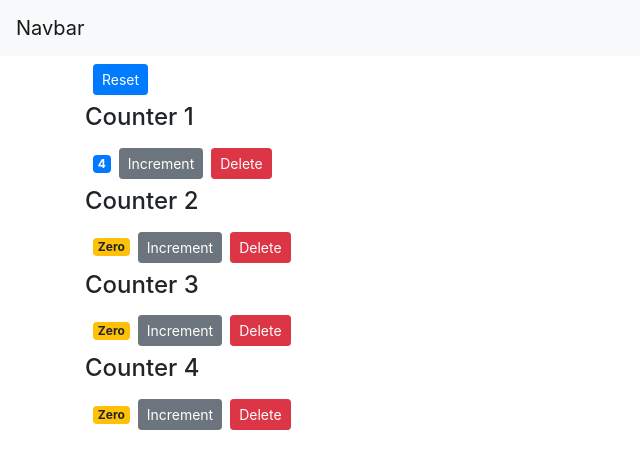
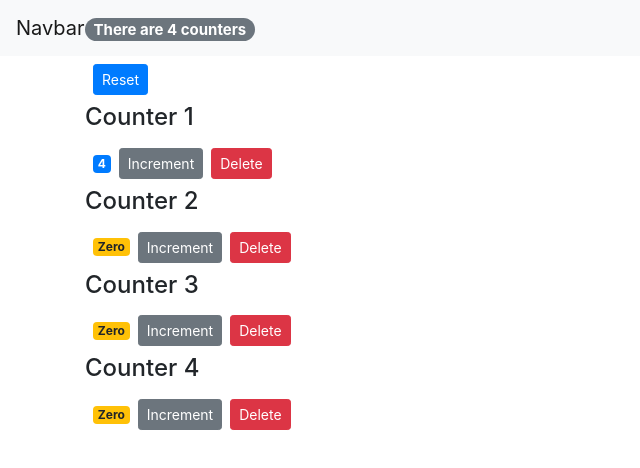
Before and after one commit to damienteo/react-app-practical, a React (Create React App) app: page / in a window 1280 px wide. Shown: the top 468 px of the page, without its empty margins (0-640 px from the left). Built offline with nearby package versions, Linux system fonts and the light colour scheme.

Commit message:
Added NavBar

```diff
--- a/src/App.jsx
+++ b/src/App.jsx
@@ -33,12 +33,13 @@ class App extends React.Component {
     this.setState({ counters: counters });
   };
   render() {
+    const { counters } = this.state;
     return (
       <React.Fragment>
-        <NavBar />
+        <NavBar total={counters.length} />
         <main className="container">
           <Counters
-            counters={this.state.counters}
+            counters={counters}
             onReset={this.handleReset}
             onIncrement={this.handleIncrement}
             onDelete={this.handleDelete}
--- a/src/components/navbar.jsx
+++ b/src/components/navbar.jsx
@@ -6,6 +6,9 @@ class NavBar extends Component {
       <nav class="navbar navbar-light bg-light">
         <a class="navbar-brand" href="#">
           Navbar
+          <span className="badge badge-pill badge-secondary">
+            There are {this.props.total} counters
+          </span>
         </a>
       </nav>
     );
```
